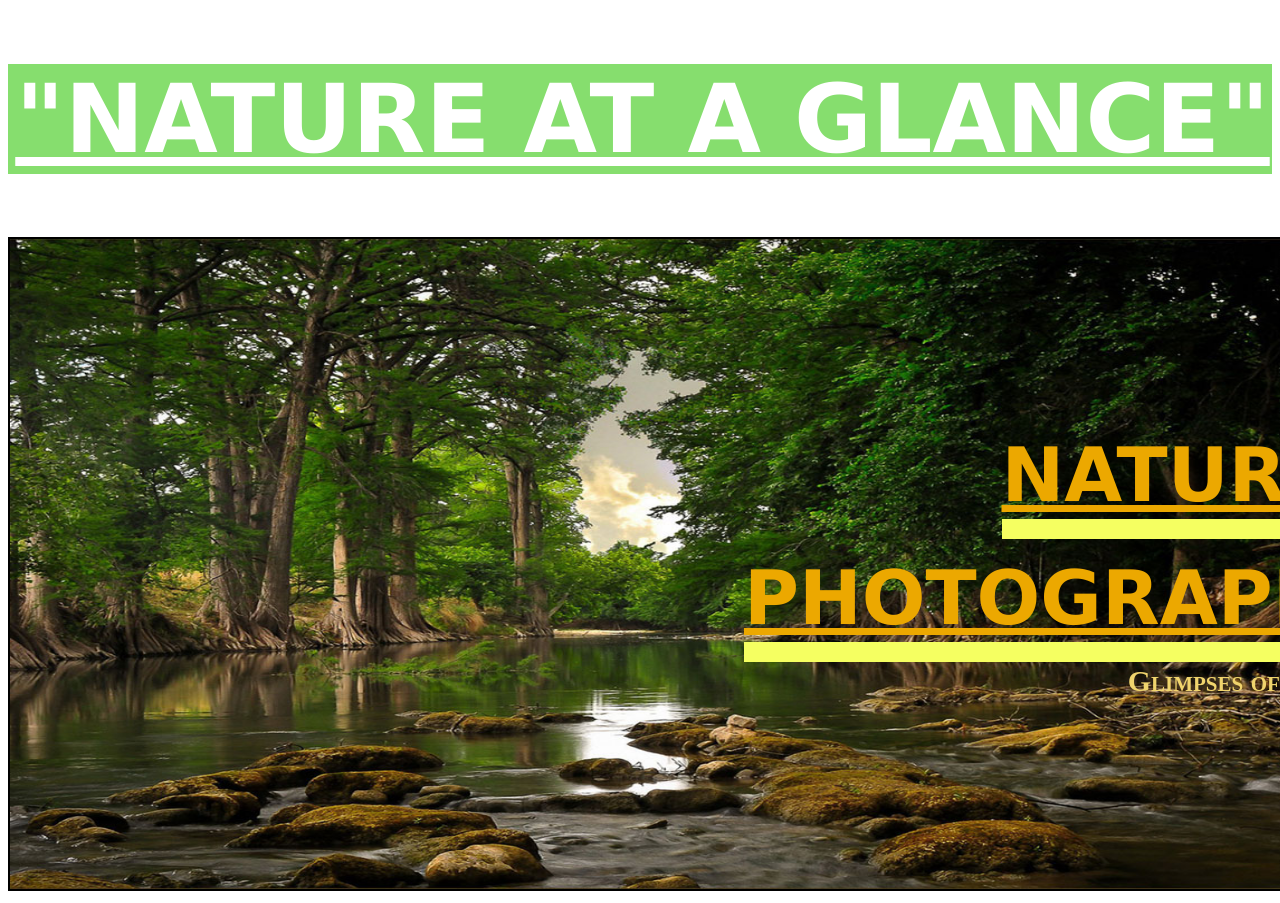
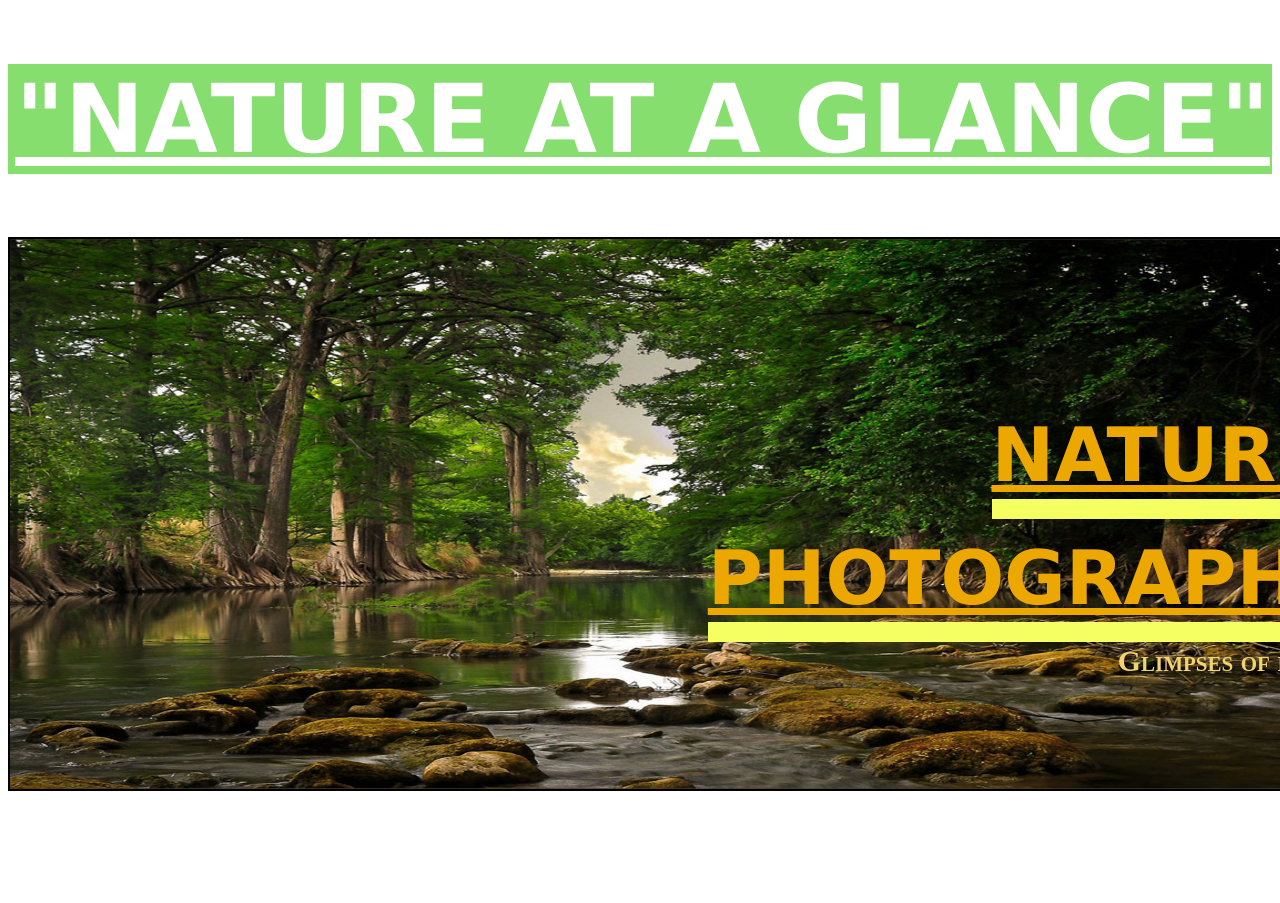
Before and after one commit to Sreelakshmi-1312/3CO3CSC, a plain HTML site: page Index.html in a window 1280 px wide. Shown: the top 903 px of the page. After the commit the page ends 813 px from the top, so only its background shows below. Drawn offline with Linux system fonts and the light colour scheme.

Commit message:
Update Index.html

```diff
--- a/Index.html
+++ b/Index.html
@@ -25,11 +25,11 @@
 <body>
   <h1 style="text-align:center;font-family:Verdana,Arial,Serif;background-color:#86de6e;font-size:95px;font-weight:bolder;color:white;padding-left:5px;"><u>"NATURE AT A GLANCE"</U></h1>
     <div class="box">
-        <img  style="text-align:left;border:2px solid;width:1430px;height:650px;"src="wild.jpg" >
+        <img  style="text-align:left;border:2px solid;width:1420px;height:550px;"src="wild.jpg" >
         <div class="text">
             <h2 style="text-align:right;font-family:Verdana,Arial;font-size:75px;font-weight:bolder;color:#eca800;padding-left:5px;">
             <u style="border-bottom:20px solid #f5ff61 ">NATURE</u> &nbsp&nbsp&nbsp <br />
-             <u style="border-bottom:20px solid #f5ff61;position: relative;top:35px;"> PHOTOGRAPHY</u>&nbsp&nbsp<br /><h3 style="position: relative;bottom:5px;text-align:right;font-size:30px;
+             <u style="border-bottom:20px solid #f5ff61;position: relative;top:35px;"> PHOTOGRAPHY</u>&nbsp&nbsp&nbsp<br /><h3 style="position: relative;bottom:5px;text-align:right;font-size:30px;
             font-variant:small-caps;padding-bottom:100px;color:#f0d46d;">Glimpses of nature&nbsp&nbsp&nbsp&nbsp&nbsp&nbsp&nbsp&nbsp&nbsp</h3></h2>
         </div>
     </div>
```
